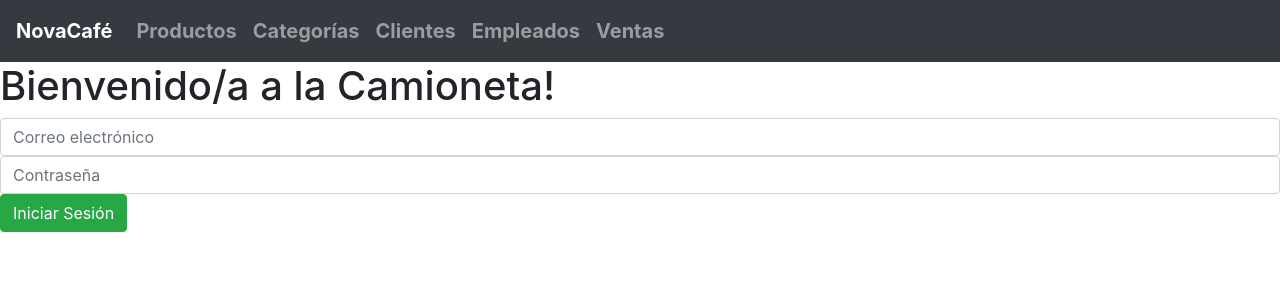
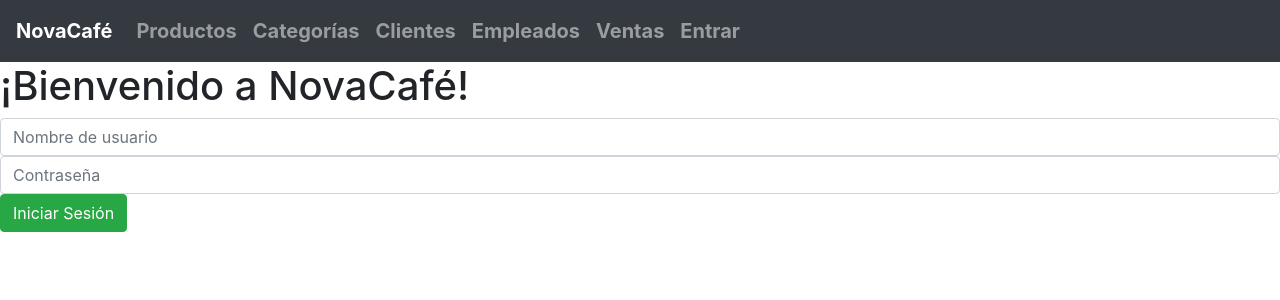
Before and after one commit to YoussefAFdez/NovaCafe, a Symfony app: template templates/seguridad/login.html.twig in a window 1280 px wide. Shown: the top 300 px of the page. Run offline with Twig, Linux system fonts and the light colour scheme; the template is opened without the code that fills it, so the values that code supplies are empty; some libraries are stand-ins or nearby versions.

Commit message:
Modificada plantilla base y agregado control de sesion a la cabecera

```diff
--- a/templates/base.html.twig
+++ b/templates/base.html.twig
@@ -64,6 +64,11 @@ bootstrap.min.css" crossorigin="anonymous">
                     <li class="nav-item {% if route_name == 'venta_listar' %}active{% endif %}">
                         <a class="nav-link" href="{{ path('venta_listar') }}">Ventas <span class="sr-only">(current)</span></a>
                     </li>
+                    {% if app.user %}
+                        <a href="{{ path('logout') }}" class="nav-link">Conectado como {{ app.user }}. Salir</a>
+                    {% else %}
+                        <a href="{{ path('login') }}" class="nav-link">Entrar</a>
+                    {% endif %}
                 </ul>
             </div>
         </nav>
--- a/templates/seguridad/login.html.twig
+++ b/templates/seguridad/login.html.twig
@@ -1,18 +1,18 @@
 {% extends 'base.html.twig' %}
 
 {% block title %}
-    Login
+    Login - {{ parent() }}
 {% endblock %}
 
 {% block body %}
-    <h1>Bienvenido/a a la Camioneta!</h1>
+    <h1>¡Bienvenido a NovaCafé!</h1>
 
     {% if error %}
         <p class="alert alert-danger">{{ error.message() }}</p>
     {% endif %}
 
     <form class="form" method="post">
-        <input type="text" name="_username" placeholder="Correo electrónico" class="form-control" value="{{ last_user }}" />
+        <input type="text" name="_username" placeholder="Nombre de usuario" class="form-control" value="{{ last_user }}" />
         <input type="password" name="_password" placeholder="Contraseña" class="form-control"/>
         <button type="submit" class="btn btn-success">Iniciar Sesión</button>
     </form>
```
